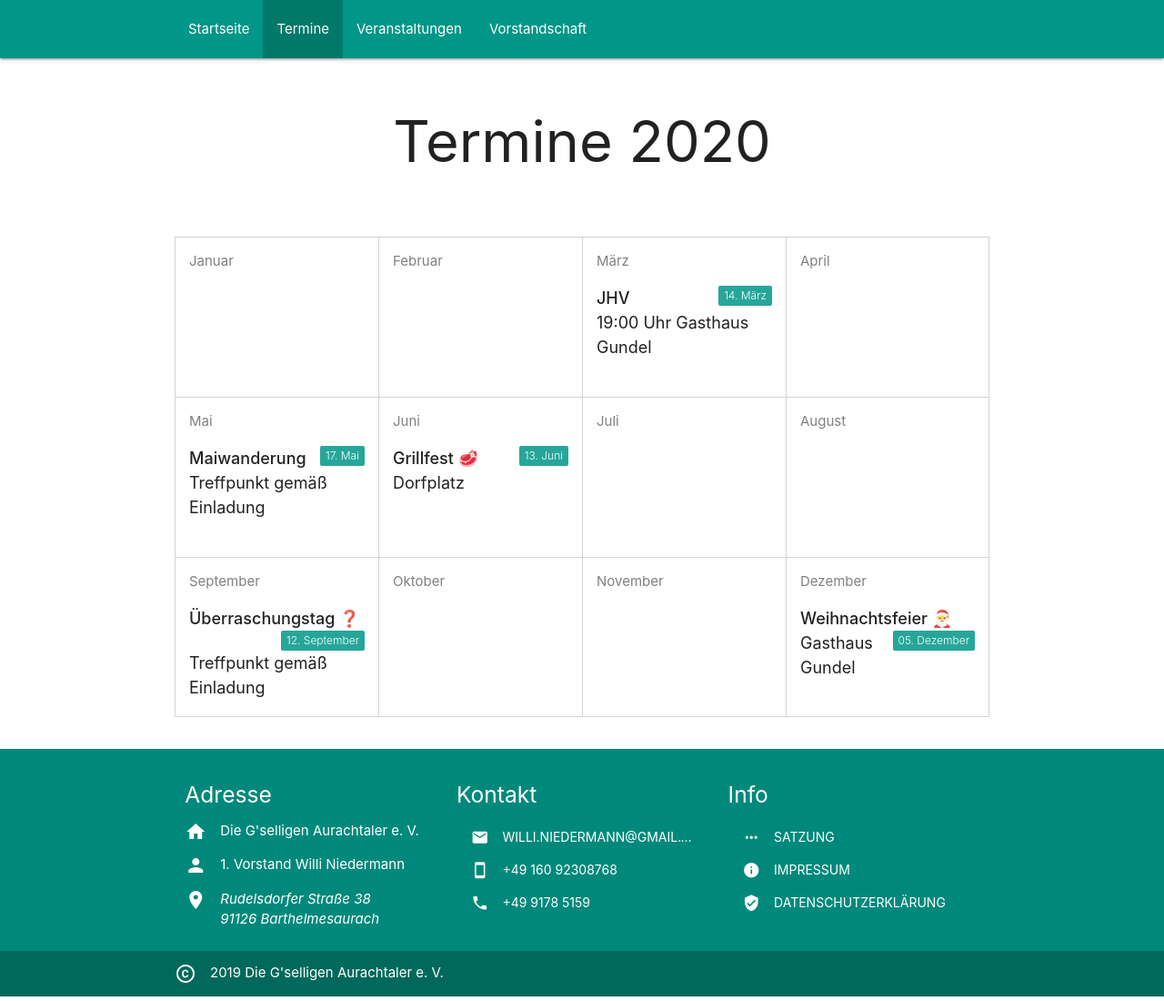
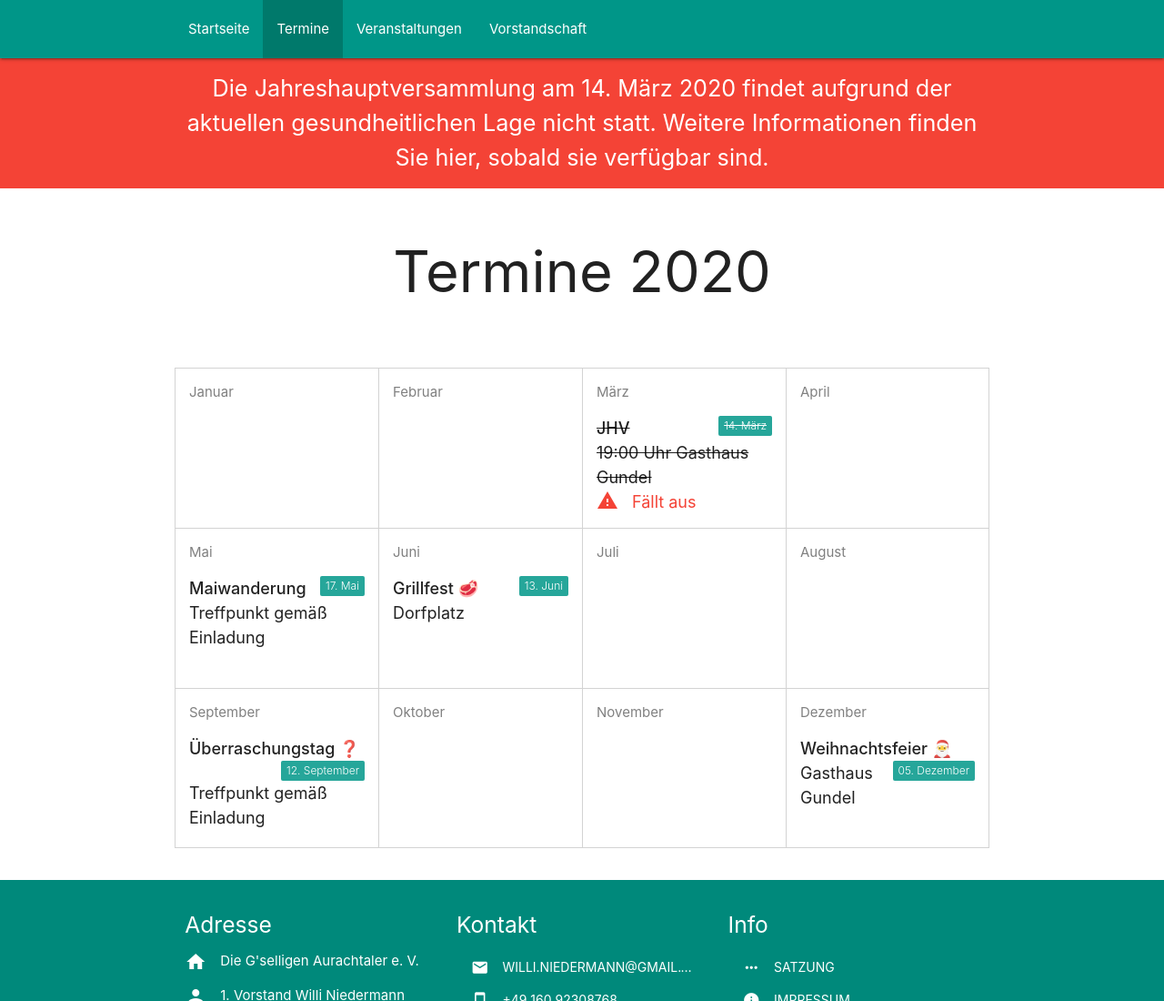
Before and after one commit to stefan-niedermann/aurachtaler, a plain HTML site: page termine.html in a window 1280 px wide. Shown: the top 1100 px of the page at 91% size. Drawn offline with nearby package versions, Linux system fonts and the light colour scheme.

Commit message:
Add warning about corona / jhv

```diff
--- a/termine.html
+++ b/termine.html
@@ -251,6 +251,12 @@
             </ul>
         </div>
     </nav>
+    <div class="section red white-text center flow-text">
+        <div class="container">
+            Die Jahreshauptversammlung am 14. März 2020 findet aufgrund der aktuellen gesundheitlichen Lage nicht statt. Weitere
+            Informationen finden Sie hier, sobald sie verfügbar sind.
+        </div>
+    </div>
     <header class="section center">
         <h1>Termine 2020</h1>
     </header>
@@ -266,9 +272,10 @@
                 <div class="col s12 m6 l4 xl3">
                     <p class="month">März</p>
                     <div class="event" data-img="jahreshauptversammlung" data-date="2020-03-14">
-                        <strong>JHV</strong>
-                        <span class="badge new date" data-badge-caption="">14. März</span>
-                        <span class="location">19:00 Uhr Gasthaus Gundel</span>
+                        <strong><s>JHV</s></strong>
+                        <span class="badge new date" data-badge-caption=""><s>14. März</s></span>
+                        <span class="location"><s>19:00 Uhr Gasthaus Gundel</s></span>
+                        <span class="red-text"><i class="material-icons left">warning</i>Fällt aus</span>
                     </div>
                 </div>
                 <div class="col s12 m6 l4 xl3">
```
Also changed, not shown: datenschutzerklaerung.html (+6 -0 lines), impressum.html (+6 -0 lines), index.html (+6 -0 lines), nicht-gefunden.html (+6 -0 lines), satzung.html (+6 -0 lines), veranstaltungen.html (+6 -0 lines), vorstandschaft.html (+7 -3 lines).
